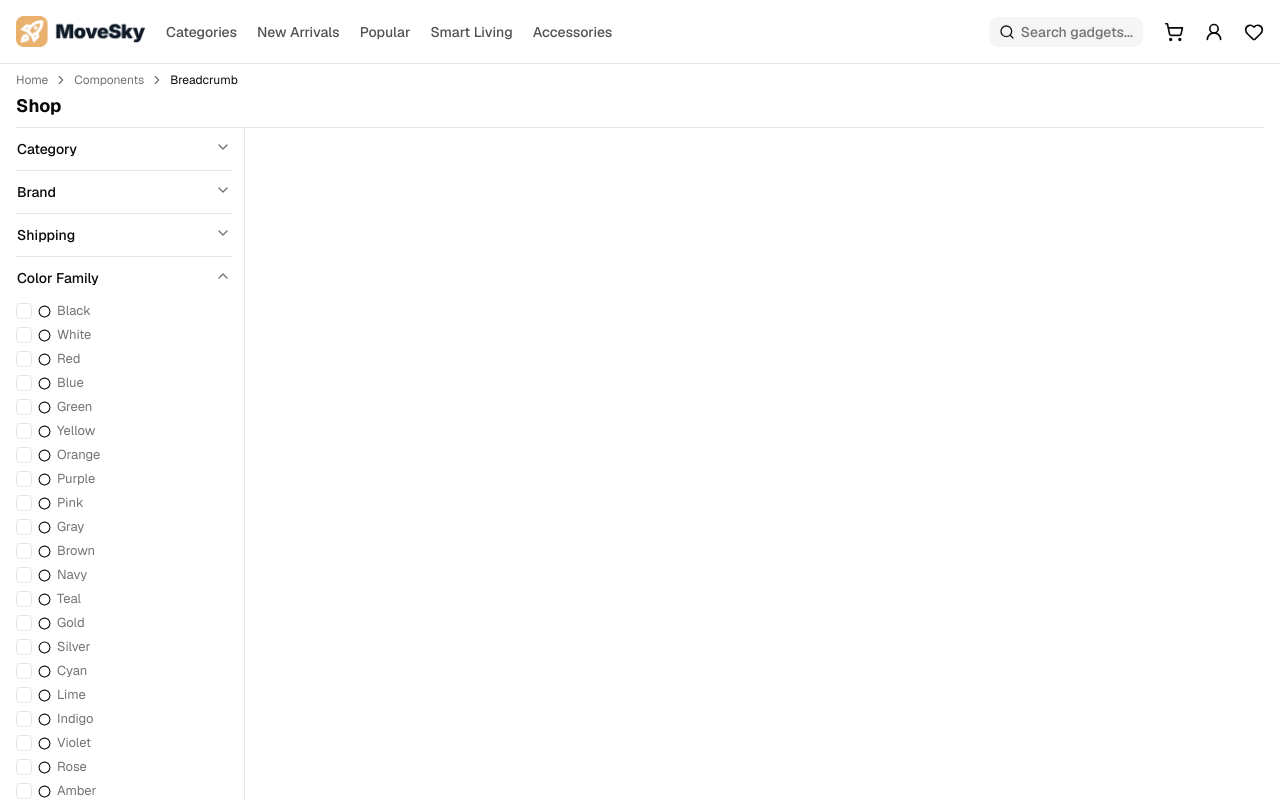
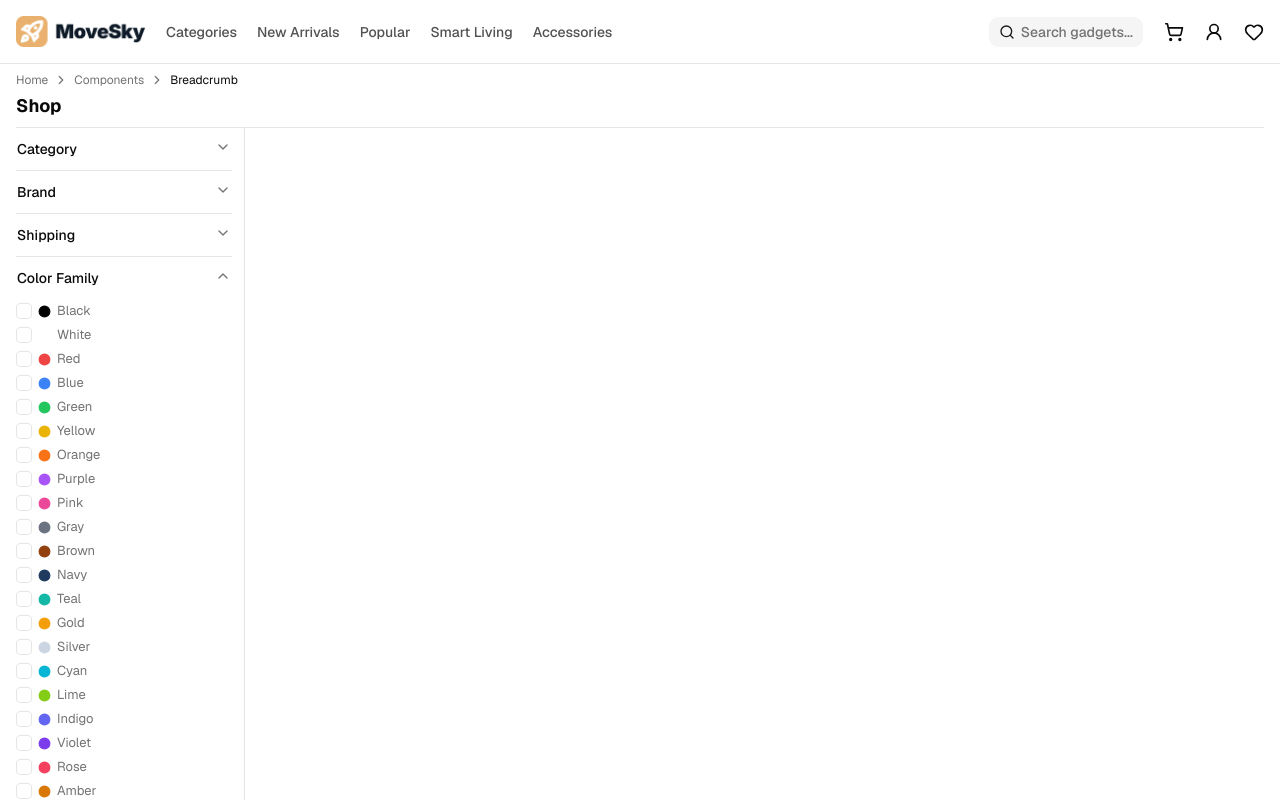
Before and after one commit to gitmahin/moveskybd-ecommerce, a Next.js app: page /shop in a window 1280 px wide. Both pictures are taken after a click on the button "Color Family". Built offline with nearby package versions, Linux system fonts and the light colour scheme.

Commit message:
chore: update color filter

```diff
--- a/src/components/shop/header/FilterChkButton.tsx
+++ b/src/components/shop/header/FilterChkButton.tsx
@@ -44,7 +44,7 @@ export const FilterChkButton = ({
               variant={"secondary"}
               key={i}
             >
-
+             {item.label}
               <span
                 onClick={() => onRemoveClick?.(item.value)}
                 className="text-neutral-400 hover:text-red-500"
--- a/src/components/shop/sidebar/FilterByCheckbox.tsx
+++ b/src/components/shop/sidebar/FilterByCheckbox.tsx
@@ -12,7 +12,7 @@ import { LucideIcon } from "lucide-react";
 type FilterByCheckboxPropstype = {
   value: string;
   triggerName: string;
-  data: FilterCheckboxDataType[];
+  data: FilterCheckboxDataType[] ;
   onFilterCheckedChange: (label: string, value: string) => void;
   storage: FilterCheckboxDataType[];
   icon?: LucideIcon;
@@ -47,7 +47,7 @@ export const FilterByCheckbox = ({
                 id={item.value}
                 name={item.value}
               />
-              {Icon && <Icon size={iconSize} className={`${iconClassName} `} />}
+              {Icon && <Icon size={iconSize} style={{color: item?.hex, fill: item?.hex}} className={`${iconClassName}`} />}
               <label htmlFor={item.value}>
                 <ShopFilterMenuItem label={item.label} />
               </label>
--- a/src/types/shop.d.ts
+++ b/src/types/shop.d.ts
@@ -1,6 +1,6 @@
-export type FilterCheckboxDataType = {label: string, value: string}
+export type FilterCheckboxDataType = {label: string, value: string} & ColorFamilyType
 export type ColorFamilyType = {
   label: string;
   value: string;
-  hex: string;
+  hex?: string;
 };
```
